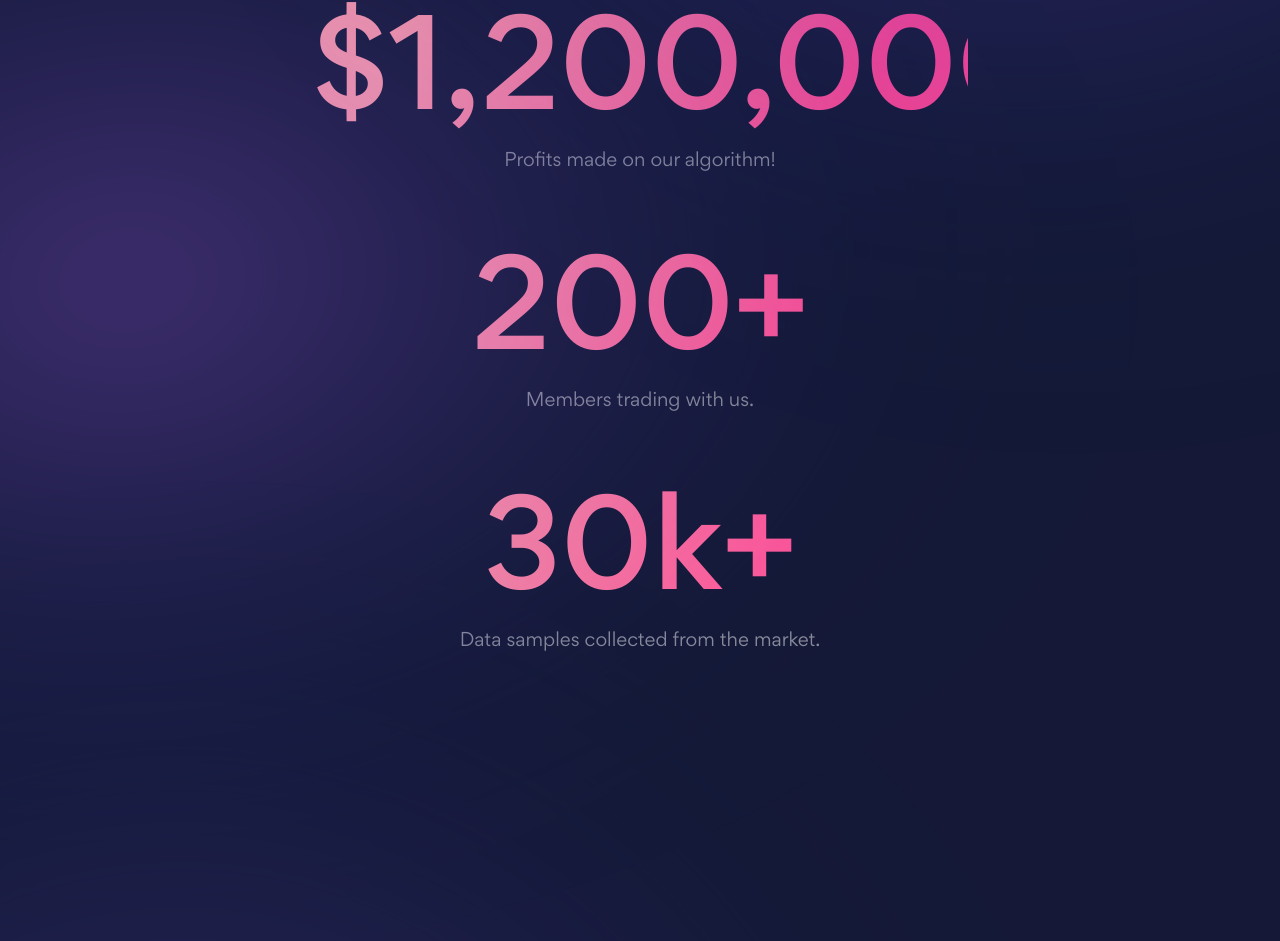
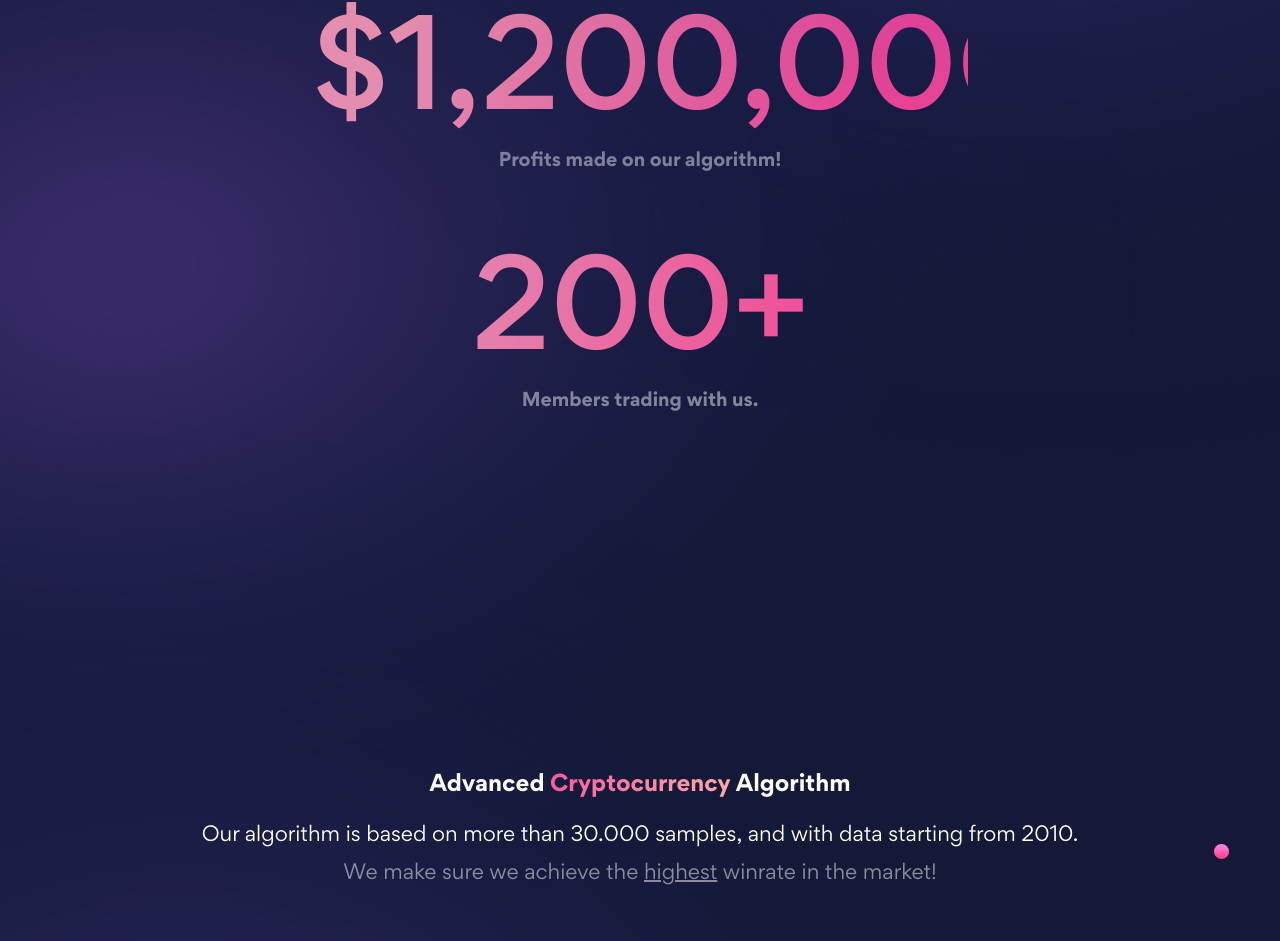
Before and after one commit to gabriel-lunesu/ACS, a Next.js app in the folder jano/: page / in a window 1280 px wide. Shown: the part 925-1866 px from the top of the page. Built offline with nearby package versions, Linux system fonts and the light colour scheme.

Commit message:
Removed 30k samples"" from counter

```diff
--- a/jano/components/home-page/home-8/Coutner.jsx
+++ b/jano/components/home-page/home-8/Coutner.jsx
@@ -23,13 +23,7 @@ const Counter = () => {
       suffix: "+",
       delay: 0.2,
     },
-    {
-      id: 3,
-      value: 30,
-      text: "Data samples collected from the market.",
-      suffix: "k+",
-      delay: 0.3,
-    },
+
   ];
 
   return (
@@ -58,7 +52,7 @@ const Counter = () => {
                 />
                 {suffix}
               </div>
-              <p className="fs-18  m0">{text}</p>
+              <p className="fs-18  m0"><b>{text}</b></p>
             </div>
             {/* /.counter-block-four */}
           </div>
```
